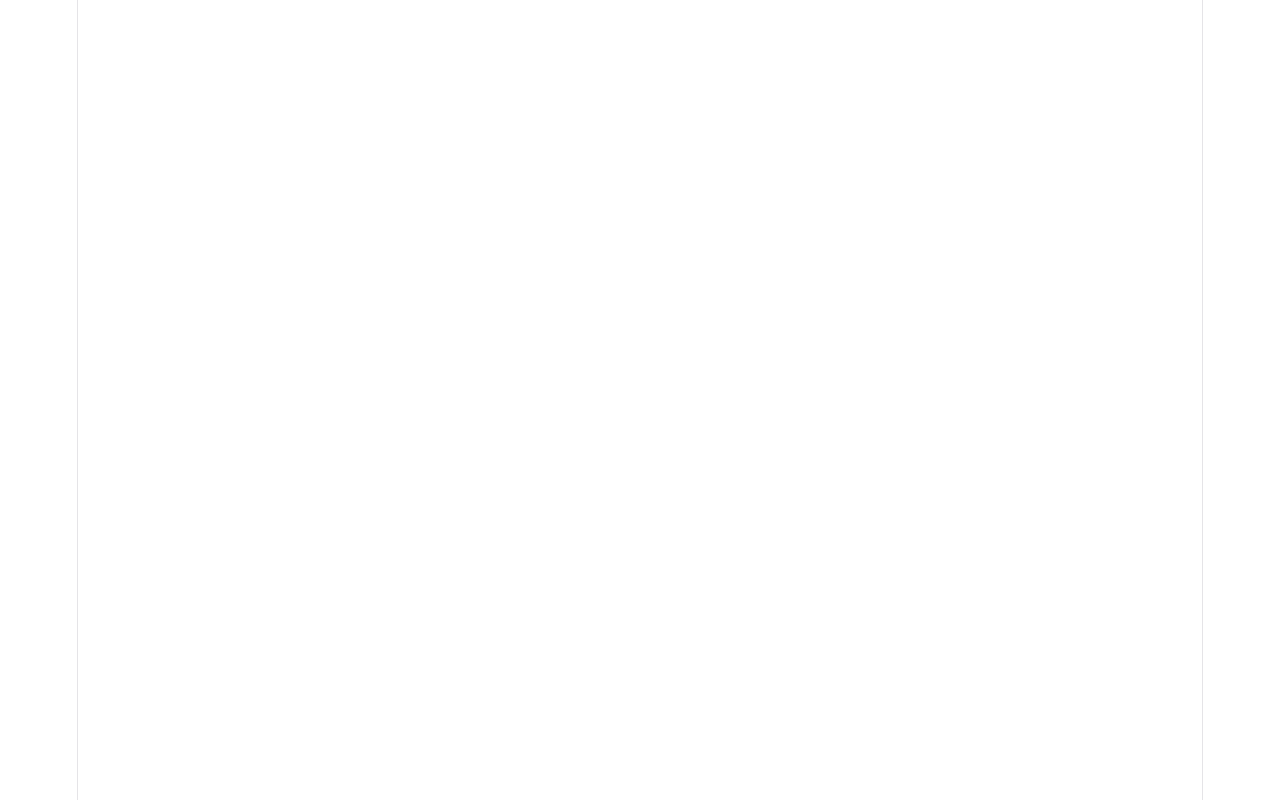
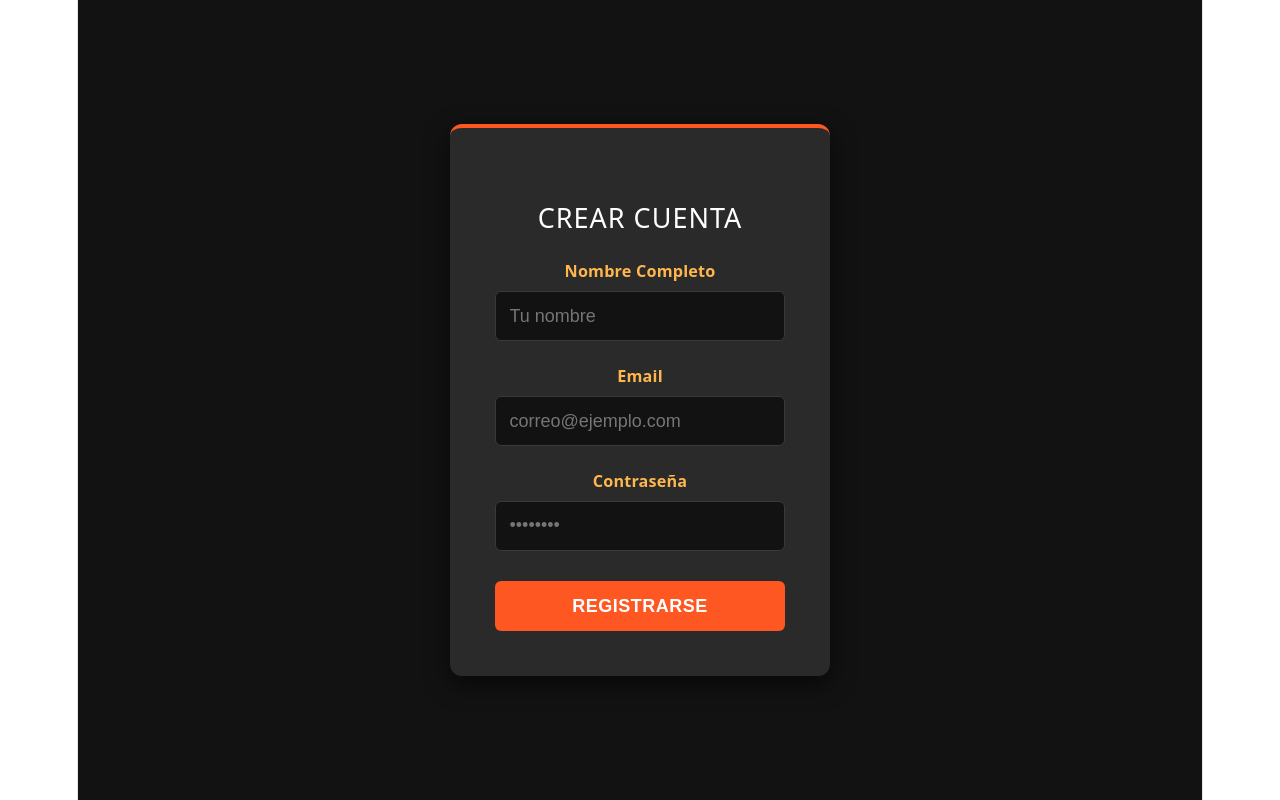
Before and after one commit to mateobaudracco22/ImpactoFitness, a React (Vite) app: page /crear.cuenta in a window 1280 px wide. Before the commit this address had no page. Built offline with nearby package versions, Linux system fonts and the light colour scheme.

Commit message:
Actualizando página de crear cuenta

```diff
--- a/App.jsx
+++ b/App.jsx
@@ -1,6 +1,7 @@
 import Login from "./src/paginas/login.jsx";
 import Informacion from "./src/paginas/informacion.jsx";
 import Instructor from "./src/paginas/instructor.jsx";
+import CrearCuenta from "./src/paginas/crear.cuenta.jsx"; // <-- Agregado
 import { BrowserRouter, Route, Routes } from "react-router-dom";
 
 function App() {
@@ -11,6 +12,7 @@ function App() {
         <Route path="/login" element={<Login />} />
         <Route path="/informacion" element={<Informacion />} />
         <Route path="/instructor" element={<Instructor />} />
+        <Route path="/crear.cuenta" element={<CrearCuenta />} />
       </Routes>
     </BrowserRouter>
   );
--- a/src/paginas/crear.cuenta.jsx
+++ b/src/paginas/crear.cuenta.jsx
@@ -1 +1,58 @@
+import React, { useState } from "react";
+import "../estilos/login.css"; // o el estilo que uses
+
+function CrearCuenta() {
+  const [nombre, setNombre] = useState("");
+  const [email, setEmail] = useState("");
+  const [password, setPassword] = useState("");
+
+  const handleSubmit = (e) => {
+    e.preventDefault();
+    // Aquí irá la lógica de registro con la API
+  };
+
+  return (
+    <div className="contenedor-login">
+      <div className="tarjeta-login">
+        <h1 className="titulo-login">Crear Cuenta</h1>
+        <form className="formulario-login" onSubmit={handleSubmit}>
+          <div className="campo">
+            <label>Nombre Completo</label>
+            <input
+              type="text"
+              placeholder="Tu nombre"
+              value={nombre}
+              onChange={(e) => setNombre(e.target.value)}
+              required
+            />
+          </div>
+          <div className="campo">
+            <label>Email</label>
+            <input
+              type="email"
+              placeholder="correo@ejemplo.com"
+              value={email}
+              onChange={(e) => setEmail(e.target.value)}
+              required
+            />
+          </div>
+          <div className="campo">
+            <label>Contraseña</label>
+            <input
+              type="password"
+              placeholder="••••••••"
+              value={password}
+              onChange={(e) => setPassword(e.target.value)}
+              required
+            />
+          </div>
+          <button type="submit" className="boton-ingresar">
+            Registrarse
+          </button>
+        </form>
+      </div>
+    </div>
+  );
+}
+
 export default CrearCuenta;
--- a/src/paginas/login.jsx
+++ b/src/paginas/login.jsx
@@ -1,4 +1,5 @@
 import React, { useState } from "react";
+import { useNavigate } from "react-router-dom"; // 1. Importamos la navegación
 import "../estilos/login.css";
 
 function Login({ onLoginExitoso }) {
@@ -6,6 +7,8 @@ function Login({ onLoginExitoso }) {
   const [password, setPassword] = useState("");
   const [mostrarPassword, setMostrarPassword] = useState(false);
   const [error, setError] = useState("");
+
+  const navigate = useNavigate(); // 2. Inicializamos el hook de navegación
 
   const handleSubmit = async (e) => {
     e.preventDefault();
@@ -27,7 +30,6 @@ function Login({ onLoginExitoso }) {
         return;
       }
 
-      // Guardamos la sesión en el navegador (incluye id, nombre, email y rol)
       localStorage.setItem("usuario", JSON.stringify(datos.usuario));
 
       if (onLoginExitoso) {
@@ -84,7 +86,11 @@ function Login({ onLoginExitoso }) {
 
         <div className="seccion-registro">
           <p>¿No tienes una cuenta?</p>
-          <button type="button" className="boton-crear-cuenta">
+          <button
+            type="button"
+            className="boton-crear-cuenta"
+            onClick={() => navigate("/crear.cuenta")} // 3. Ruta corregida (sin el punto inicial)
+          >
             Crear Cuenta
           </button>
         </div>
```
